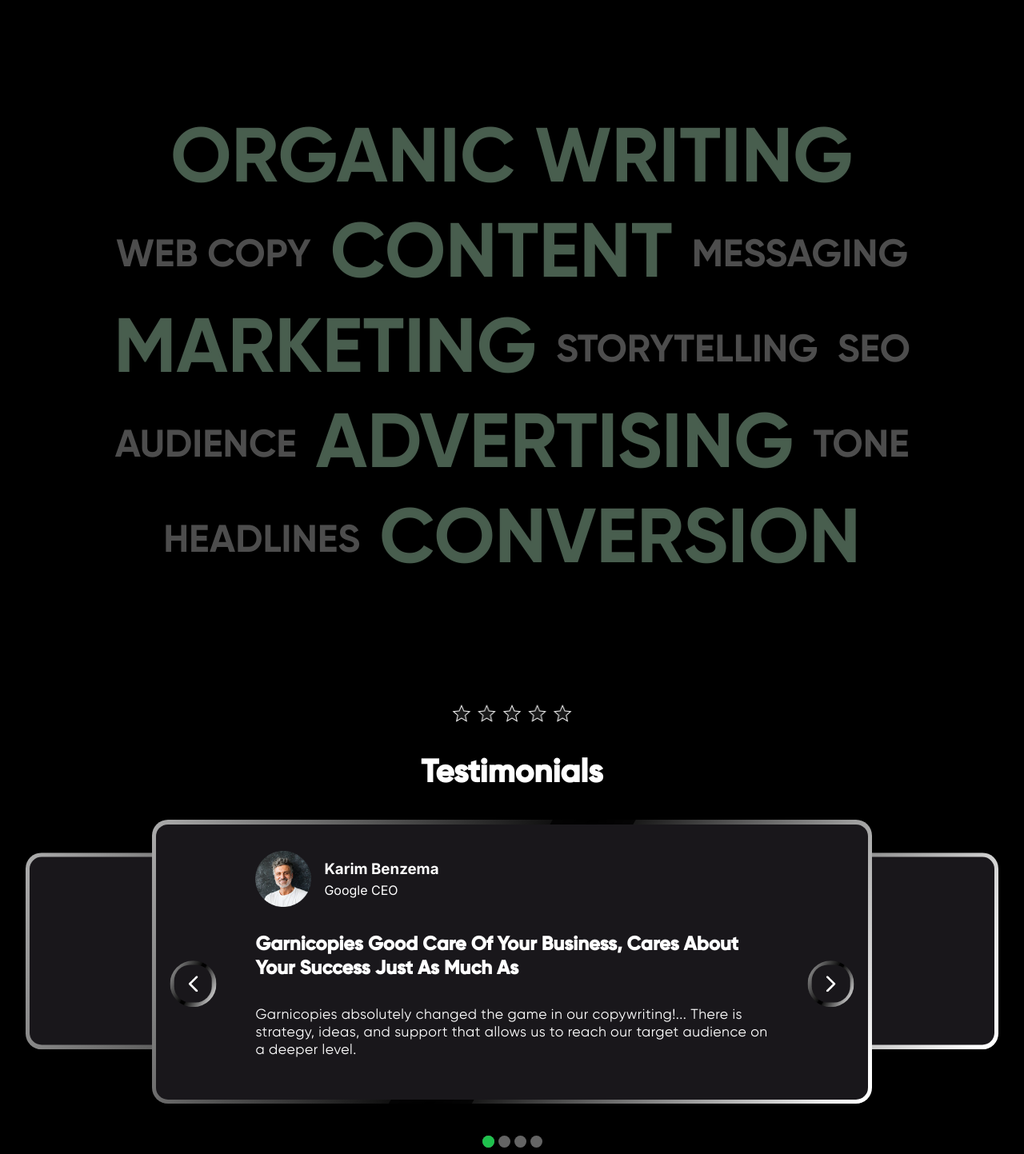
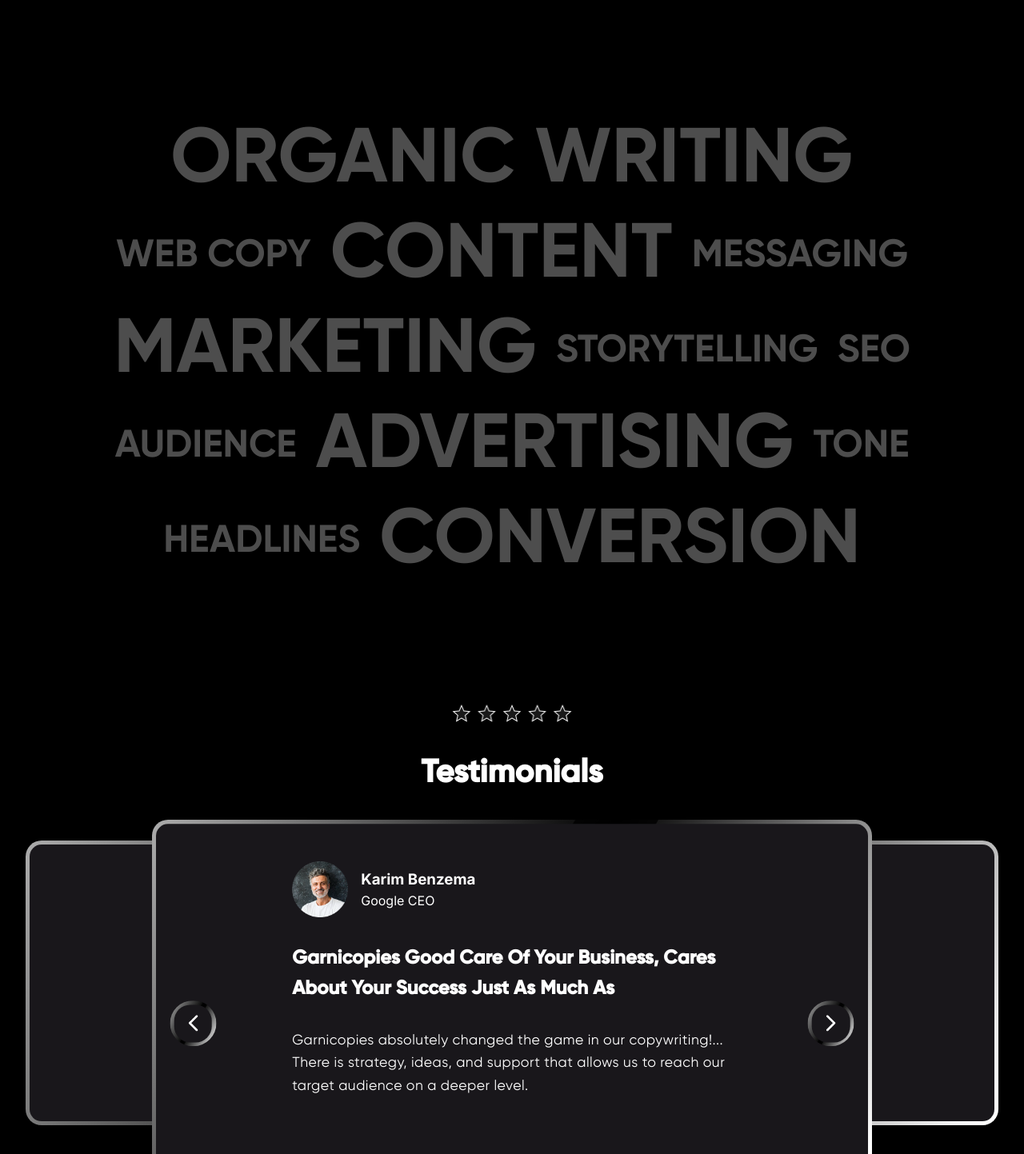
Before and after one commit to OlaoreFouad/garnicopies-frontend, a Next.js app in the folder garnicopes/: page /about in a window 1280 px wide. Shown: the part 1357-2800 px from the top of the page at 80% size. Built offline with nearby package versions, Linux system fonts and the light colour scheme.

Commit message:
fix: fixing sections

```diff
--- a/garnicopes/app/about/page.tsx
+++ b/garnicopes/app/about/page.tsx
@@ -7,8 +7,8 @@ import Strengths from "./Strengths";
 
 const data: Array<AdventureModel> = [
   {
-    subHeading: "The Quest for Engagement",
-    img: "story1",
+    subHeading: "The Journey to Writing",
+    img: "story2",
     info: (
       <p>
         There&apos;s no second chances. Bad writing will send customers straight
@@ -21,8 +21,8 @@ const data: Array<AdventureModel> = [
     ),
   },
   {
-    subHeading: "The Quest for Engagement",
-    img: "story2",
+    subHeading: "Our Mission",
+    img: "story1",
     reverse: true,
     info: (
       <p>
--- a/garnicopes/app/landing_page/EmblaCarousel/_embla.scss
+++ b/garnicopes/app/landing_page/EmblaCarousel/_embla.scss
@@ -39,14 +39,14 @@
   height: var(--slide-height);
 }
 .slide__container {
-  padding: 3vw 0px;
+  padding: 4vw 0px 7vw;
   box-sizing: border-box;
-  width: 70%;
+  width: 60%;
   margin: auto;
 
   @media screen and (max-width: 700px) {
     width: 60%;
-    padding: 5vw 0px;
+    padding: 5vw 0px 7vw;
   }
 
   @media screen and (max-width: 380px) {
@@ -96,6 +96,7 @@
       text-transform: capitalize;
       font-family: gilroyBold;
       font-size: 1.5em;
+      line-height: 1.6em;
 
       @media screen and (max-width: 430px) {
         font-size: 1.2em;
@@ -103,16 +104,20 @@
       @media screen and (max-width: 380px) {
         font-size: 1.1em;
         text-align: center;
+        line-height: 1.2em;
+
       }
     }
     p {
       font-family: gilroyRegular;
       letter-spacing: 0.5px;
       font-size: 1.1em;
+      line-height: 1.6em;
 
       @media screen and (max-width: 380px) {
         font-size: 1em;
         text-align: center;
+        line-height: 1.2em;
       }
     }
   }
--- a/garnicopes/app/landing_page/_landing.scss
+++ b/garnicopes/app/landing_page/_landing.scss
@@ -98,6 +98,9 @@
 
 .button__container {
   margin: 40px auto;
+  @media screen and (max-width: 400px) {
+    margin: 15px auto;
+  }
   width: fit-content;
   padding: 15px 0px;
   position: relative;
@@ -393,7 +396,7 @@
     &__image {
       width: 45%;
 
-      @media screen and (max-width: 1000px) {
+      @media screen and (max-width: 1100px) {
         width: 50%;
       }
 
@@ -423,6 +426,19 @@
       font-style: gilroyBold;
       font-weight: 700;
       font-size: 4.5em;
+
+      @media screen and (max-width: 968px) {
+        font-size: 4em;
+      }
+      @media screen and (max-width: 854px) {
+        font-size: 3.5em;
+      }
+      @media screen and (max-width: 400px) {
+        font-size: 3em;
+      }
+      @media screen and (max-width: 302px) {
+        font-size: 2.5em;
+      }
       margin-top: 0px;
     }
     h4 {
@@ -443,9 +459,16 @@
       line-height: 1.6em;
       font-size: 1.1em;
 
+      @media screen and (min-width: 968px) {
+        font-size: 1.2em;
+      }
+      @media screen and (max-width: 860px) {
+        font-size: 1.1em;
+      }
       @media screen and (max-width: 500px) {
         font-size: 1em;
       }
+
       span {
         font-weight: 700;
         color: $green;
@@ -483,7 +506,7 @@
     }
     @media screen and (max-width: 400px) {
       width: 100%;
-      font-size: 2.5em;
+      font-size: 2em;
     }
     span {
       text-decoration: line-through;
@@ -518,19 +541,6 @@
     z-index: 100;
     gap: 30px;
 
-    @media screen and (max-width: 800px) {
-      flex-direction: column;
-
-      .image {
-        // width: 100%;
-        flex: 1;
-        height: 300px;
-      }
-
-      .info {
-        flex: 3;
-      }
-    }
     .image {
       overflow: hidden;
       flex: 1;
@@ -541,6 +551,20 @@
         width: 130%;
         height: 100%;
         object-fit: cover;
+      }
+    }
+    @media screen and (max-width: 800px) {
+      flex-direction: column;
+
+      .image {
+        // width: 100%;
+        // flex: 1;
+        flex: none;
+        height: 200px;
+      }
+
+      .info {
+        flex: 3;
       }
     }
     .info {
@@ -570,6 +594,11 @@
         font-size: 2em;
         text-transform: uppercase;
         margin-bottom: 5px;
+
+        @media screen and (max-width: 400px) {
+          margin: 0px;
+          margin-bottom: 5px;
+        }
       }
 
       .industry {
@@ -581,6 +610,10 @@
 
       .button__container {
         margin: 3em 0px;
+
+        @media screen and (max-width: 400px) {
+          margin: 10px 0px 2em;
+        }
       }
 
       &__details {
@@ -590,6 +623,10 @@
         line-height: 1.4em;
         font-size: 1.1em;
         letter-spacing: 1px;
+        @media screen and (max-width: 400px) {
+          font-size: 0.95em;
+          // line-height: 1em;
+        }
         span {
           color: $green;
           font-family: gilroySemiBold;
@@ -675,7 +712,7 @@
   text-align: start;
   .bg__box {
     width: 100%;
-    height: 60%;
+    height: 70%;
     position: absolute;
     top: 40%;
     left: 50%;
@@ -742,6 +779,16 @@
       text-transform: uppercase;
       overflow: hidden;
       position: relative;
+      transition: 0.5s;
+      cursor: pointer;
+      user-select: none;
+      &:hover {
+        // color: #626262;
+        color: $green;
+
+        transform: scale(1.1);
+        animation: none;
+      }
       &.bold {
         font-size: 7em;
 
@@ -772,41 +819,43 @@
         @media screen and (max-width: 280px) {
           font-size: 1.5em;
         }
-        &.one {
-          animation: glowUp 1.5s infinite;
-          animation-delay: 0s;
-        }
-        &.two {
-          animation: glowUp 1.5s infinite;
-          animation-delay: 1.5s;
-        }
-        &.three {
-          animation: glowUp 1.5s infinite;
-          animation-delay: 3s;
-        }
-        &.four {
-          animation: glowUp 1.5s infinite;
-          animation-delay: 4.5s;
-        }
-        &.five {
-          animation: glowUp 1.5s infinite;
-          animation-delay: 6s;
-        }
+        // &.one {
+        //   animation: glowUp 1.5s infinite;
+        //   animation-delay: 0s;
+        // }
+        // &.two {
+        //   animation: glowUp 1.5s infinite;
+        //   animation-delay: 1.5s;
+        // }
+        // &.three {
+        //   animation: glowUp 1.5s infinite;
+        //   animation-delay: 3s;
+        // }
+        // &.four {
+        //   animation: glowUp 1.5s infinite;
+        //   animation-delay: 4.5s;
+        // }
+        // &.five {
+        //   animation: glowUp 1.5s infinite;
+        //   animation-delay: 6s;
+        // }
 
-        &.one,
-        &.two,
-        &.three,
-        &.four,
-        &.five {
-          transition: 0.5s;
-          cursor: pointer;
-          user-select: none;
-          &:hover {
-            color: #626262;
-            transform: scale(1.1);
-            animation: none;
-          }
-        }
+        // &.one,
+        // &.two,
+        // &.three,
+        // &.four,
+        // &.five {
+        //   transition: 0.5s;
+        //   cursor: pointer;
+        //   user-select: none;
+        //   &:hover {
+        //     // color: #626262;
+        //     color: $green;
+
+        //     transform: scale(1.1);
+        //     animation: none;
+        //   }
+        // }
         @keyframes glowUp {
           0%,
           100% {
--- a/garnicopes/app/styles/styles.css
+++ b/garnicopes/app/styles/styles.css
@@ -1,4 +1,3 @@
-@import url("https://fonts.googleapis.com/css2?family=Poppins:ital,wght@0,100;0,200;0,300;0,400;0,500;0,600;0,700;0,800;0,900;1,100;1,200;1,300;1,400;1,500;1,600;1,700;1,800;1,900&display=swap");
 @font-face {
   font-family: gilroyLight;
   src: url("/gilroy/Gilroy-Light.ttf") format("truetype");
@@ -327,6 +326,11 @@ footer ul li a:hover {
   position: relative;
   transition: 0.5s;
   border: 1px solid #1fc24d;
+}
+@media screen and (max-width: 400px) {
+  .button__container {
+    margin: 15px auto;
+  }
 }
 .button__container::before {
   position: absolute;
@@ -625,7 +629,7 @@ footer ul li a:hover {
   width: 45%;
   box-sizing: border-box;
 }
-@media screen and (max-width: 1000px) {
+@media screen and (max-width: 1100px) {
   .adventure .adv__image {
     width: 50%;
   }
@@ -660,6 +664,26 @@ footer ul li a:hover {
   font-size: 4.5em;
   margin-top: 0px;
 }
+@media screen and (max-width: 968px) {
+  .adventure .adv h2 {
+    font-size: 4em;
+  }
+}
+@media screen and (max-width: 854px) {
+  .adventure .adv h2 {
+    font-size: 3.5em;
+  }
+}
+@media screen and (max-width: 400px) {
+  .adventure .adv h2 {
+    font-size: 3em;
+  }
+}
+@media screen and (max-width: 302px) {
+  .adventure .adv h2 {
+    font-size: 2.5em;
+  }
+}
 .adventure .adv h4 {
   font-family: gilroySemiBold;
   font-size: 1.2em;
@@ -678,6 +702,16 @@ footer ul li a:hover {
   letter-spacing: 1.5px;
   line-height: 1.6em;
   font-size: 1.1em;
+}
+@media screen and (min-width: 968px) {
+  .adventure .adv p {
+    font-size: 1.2em;
+  }
+}
+@media screen and (max-width: 860px) {
+  .adventure .adv p {
+    font-size: 1.1em;
+  }
 }
 @media screen and (max-width: 500px) {
   .adventure .adv p {
@@ -727,7 +761,7 @@ footer ul li a:hover {
 @media screen and (max-width: 400px) {
   .portfolio h2 {
     width: 100%;
-    font-size: 2.5em;
+    font-size: 2em;
   }
 }
 .portfolio h2 span {
@@ -751,18 +785,6 @@ footer ul li a:hover {
   z-index: 100;
   gap: 30px;
 }
-@media screen and (max-width: 800px) {
-  .portfolio .brand {
-    flex-direction: column;
-  }
-  .portfolio .brand .image {
-    flex: 1;
-    height: 300px;
-  }
-  .portfolio .brand .info {
-    flex: 3;
-  }
-}
 .portfolio .brand .image {
   overflow: hidden;
   flex: 1;
@@ -775,6 +797,18 @@ footer ul li a:hover {
   height: 100%;
   object-fit: cover;
 }
+@media screen and (max-width: 800px) {
+  .portfolio .brand {
+    flex-direction: column;
+  }
+  .portfolio .brand .image {
+    flex: none;
+    height: 200px;
+  }
+  .portfolio .brand .info {
+    flex: 3;
+  }
+}
 .portfolio .brand .info {
   flex: 2;
   z-index: 100;
@@ -805,6 +839,12 @@ footer ul li a:hover {
   text-transform: uppercase;
   margin-bottom: 5px;
 }
+@media screen and (max-width: 400px) {
+  .portfolio .brand .info .brand__name {
+    margin: 0px;
+    margin-bottom: 5px;
+  }
+}
 .portfolio .brand .info .industry {
   font-family: gilroyRegular;
   font-weight: 400;
@@ -813,6 +853,11 @@ footer ul li a:hover {
 }
 .portfolio .brand .info .button__container {
   margin: 3em 0px;
+}
+@media screen and (max-width: 400px) {
+  .portfolio .brand .info .button__container {
+    margin: 10px 0px 2em;
+  }
 }
 .portfolio .brand .info__details {
   font-family: gilroyRegular;
@@ -821,6 +866,11 @@ footer ul li a:hover {
   line-height: 1.4em;
   font-size: 1.1em;
   letter-spacing: 1px;
+}
+@media screen and (max-width: 400px) {
+  .portfolio .brand .info__details {
+    font-size: 0.95em;
+  }
 }
 .portfolio .brand .info__details span {
   color: #1fc24d;
@@ -900,7 +950,7 @@ footer ul li a:hover {
 }
 .slider .bg__box {
   width: 100%;
-  height: 60%;
+  height: 70%;
   position: absolute;
   top: 40%;
   left: 50%;
@@ -951,6 +1001,9 @@ footer ul li a:hover {
   text-transform: uppercase;
   overflow: hidden;
   position: relative;
+  transition: 0.5s;
+  cursor: pointer;
+  user-select: none;
 }
 @media screen and (max-width: 1320px) {
   .strength__descriptions p {
@@ -992,6 +1045,11 @@ footer ul li a:hover {
     font-size: 0.7em;
   }
 }
+.strength__descriptions p:hover {
+  color: #1fc24d;
+  transform: scale(1.1);
+  animation: none;
+}
 .strength__descriptions p.bold {
   font-size: 7em;
 }
@@ -1039,36 +1097,6 @@ footer ul li a:hover {
   .strength__descriptions p.bold {
     font-size: 1.5em;
   }
-}
-.strength__descriptions p.bold.one {
-  animation: glowUp 1.5s infinite;
-  animation-delay: 0s;
-}
-.strength__descriptions p.bold.two {
-  animation: glowUp 1.5s infinite;
-  animation-delay: 1.5s;
-}
-.strength__descriptions p.bold.three {
-  animation: glowUp 1.5s infinite;
-  animation-delay: 3s;
-}
-.strength__descriptions p.bold.four {
-  animation: glowUp 1.5s infinite;
-  animation-delay: 4.5s;
-}
-.strength__descriptions p.bold.five {
-  animation: glowUp 1.5s infinite;
-  animation-delay: 6s;
-}
-.strength__descriptions p.bold.one, .strength__descriptions p.bold.two, .strength__descriptions p.bold.three, .strength__descriptions p.bold.four, .strength__descriptions p.bold.five {
-  transition: 0.5s;
-  cursor: pointer;
-  user-select: none;
-}
-.strength__descriptions p.bold.one:hover, .strength__descriptions p.bold.two:hover, .strength__descriptions p.bold.three:hover, .strength__descriptions p.bold.four:hover, .strength__descriptions p.bold.five:hover {
-  color: #626262;
-  transform: scale(1.1);
-  animation: none;
 }
 @keyframes glowUp {
   0%, 100% {
@@ -1145,15 +1173,15 @@ footer ul li a:hover {
 }
 
 .slide__container {
-  padding: 3vw 0px;
+  padding: 4vw 0px 7vw;
   box-sizing: border-box;
-  width: 70%;
+  width: 60%;
   margin: auto;
 }
 @media screen and (max-width: 700px) {
   .slide__container {
     width: 60%;
-    padding: 5vw 0px;
+    padding: 5vw 0px 7vw;
   }
 }
 @media screen and (max-width: 380px) {
@@ -1202,6 +1230,7 @@ footer ul li a:hover {
   text-transform: capitalize;
   font-family: gilroyBold;
   font-size: 1.5em;
+  line-height: 1.6em;
 }
 @media screen and (max-width: 430px) {
   .slide__container .slide__info h4 {
@@ -1212,17 +1241,20 @@ footer ul li a:hover {
   .slide__container .slide__info h4 {
     font-size: 1.1em;
     text-align: center;
+    line-height: 1.2em;
   }
 }
 .slide__container .slide__info p {
   font-family: gilroyRegular;
   letter-spacing: 0.5px;
   font-size: 1.1em;
+  line-height: 1.6em;
 }
 @media screen and (max-width: 380px) {
   .slide__container .slide__info p {
     font-size: 1em;
     text-align: center;
+    line-height: 1.2em;
   }
 }
 
--- a/garnicopes/app/styles/styles.scss
+++ b/garnicopes/app/styles/styles.scss
@@ -4,7 +4,7 @@
 @use "../landing_page/landing";
 @use "../landing_page/EmblaCarousel/embla";
 @use "../contact/contact";
-@import url("https://fonts.googleapis.com/css2?family=Poppins:ital,wght@0,100;0,200;0,300;0,400;0,500;0,600;0,700;0,800;0,900;1,100;1,200;1,300;1,400;1,500;1,600;1,700;1,800;1,900&display=swap");
+// @import url("https://fonts.googleapis.com/css2?family=Poppins:ital,wght@0,100;0,200;0,300;0,400;0,500;0,600;0,700;0,800;0,900;1,100;1,200;1,300;1,400;1,500;1,600;1,700;1,800;1,900&display=swap");
 
 .container {
   max-width: 1400px;
```
Also changed, not shown: 1 other file (tests, documents, lock files or other folders).
